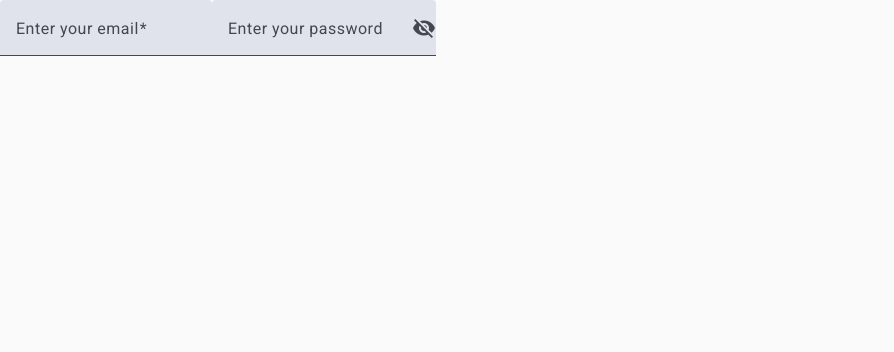
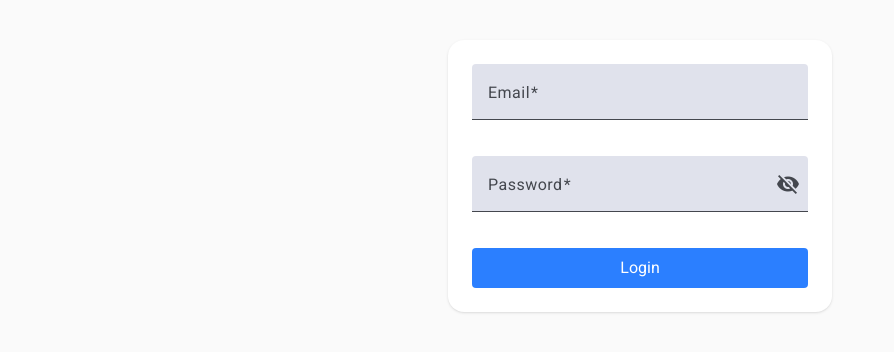
Before and after one commit to rsuciunttdata/timetracking-team-one, an Angular app: page /login in a window 1280 px wide. Shown: the top 352 px of the page, without its empty margins (0-894 px from the left). Built offline with nearby package versions, Linux system fonts and the light colour scheme.

Commit message:
finish login form

```diff
--- a/src/app/components/login/login.html
+++ b/src/app/components/login/login.html
@@ -1,29 +1,26 @@
-<div class="example-container">
-  <mat-form-field>
-    <mat-label>Enter your email</mat-label>
-    <input
-      matInput
-      placeholder="pat@example.com"
-      [formControl]="email"
-      (blur)="updateErrorMessage()"
-      required
-    />
-    @if (email.invalid) {
-      <mat-error>{{errorMessage()}}</mat-error>
-    }
+<form [formGroup]="form" (ngSubmit)="onSubmit()" class="space-y-4 w-full max-w-sm bg-white p-6 rounded-2xl shadow mx-auto mt-10">
+  <mat-form-field appearance="fill" class="w-full">
+    <mat-label>Email</mat-label>
+    <input matInput placeholder="you@example.com" formControlName="email" required />
+    <mat-error *ngIf="form.get('email')?.hasError('required')">Email is required</mat-error>
+    <mat-error *ngIf="form.get('email')?.hasError('email')">Invalid email</mat-error>
   </mat-form-field>
 
-  <mat-form-field>
-    <mat-label>Enter your password</mat-label>
-    <input matInput [type]="hide() ? 'password' : 'text'" />
+  <mat-form-field appearance="fill" class="w-full">
+    <mat-label>Password</mat-label>
+    <input matInput [type]="hide() ? 'password' : 'text'" formControlName="password" required />
     <button
-      matIconButton
+      mat-icon-button
       matSuffix
       (click)="clickEvent($event)"
       [attr.aria-label]="'Hide password'"
       [attr.aria-pressed]="hide()"
+      type="button"
     >
-      <mat-icon>{{hide() ? 'visibility_off' : 'visibility'}}</mat-icon>
+      <mat-icon>{{ hide() ? 'visibility_off' : 'visibility' }}</mat-icon>
     </button>
+    <mat-error *ngIf="form.get('password')?.hasError('required')">Password is required</mat-error>
   </mat-form-field>
-</div>
+
+  <button type="submit" class="bg-blue-500 text-white px-4 py-2 rounded w-full">Login</button>
+</form>
--- a/src/app/components/login/login.ts
+++ b/src/app/components/login/login.ts
@@ -1,48 +1,48 @@
-import { Component, ChangeDetectionStrategy, signal } from '@angular/core';
+import { Component, signal } from '@angular/core';
 import { CommonModule } from '@angular/common';
 import { RouterModule } from '@angular/router';
-import { takeUntilDestroyed } from '@angular/core/rxjs-interop';
-import { FormControl, FormsModule, ReactiveFormsModule, Validators } from '@angular/forms';
+import { FormBuilder, FormGroup, Validators, ReactiveFormsModule } from '@angular/forms';
 import { MatFormFieldModule } from '@angular/material/form-field';
 import { MatInputModule } from '@angular/material/input';
-import { merge } from 'rxjs';
 import { MatIconModule } from '@angular/material/icon';
-
+import { MatButtonModule } from '@angular/material/button';
 
 @Component({
   selector: 'app-login',
-  imports: [CommonModule, RouterModule, MatFormFieldModule, MatInputModule, FormsModule, ReactiveFormsModule, MatIconModule],
+  standalone: true,
+  imports: [
+    CommonModule,
+    RouterModule,
+    ReactiveFormsModule,
+    MatFormFieldModule,
+    MatInputModule,
+    MatIconModule,
+    MatButtonModule
+  ],
   templateUrl: './login.html',
-  styleUrl: './login.css'
+  styleUrl: './login.css',
 })
 export class Login {
+  form: FormGroup;
+  hide = signal(true);
 
-  readonly email = new FormControl('', [Validators.required, Validators.email]);
-
-  errorMessage = signal('');
-
-  constructor() {
-    merge(this.email.statusChanges, this.email.valueChanges)
-      .pipe(takeUntilDestroyed())
-      .subscribe(() => this.updateErrorMessage());
+  constructor(private fb: FormBuilder) {
+    this.form = this.fb.group({
+      email: ['', [Validators.required, Validators.email]],
+      password: ['', Validators.required]
+    });
   }
 
-  updateErrorMessage() {
-    if (this.email.hasError('required')) {
-      this.errorMessage.set('You must enter a value');
-    } else if (this.email.hasError('email')) {
-      this.errorMessage.set('Not a valid email');
-    } else {
-      this.errorMessage.set('');
-    }
-  }
-
-  hide = signal(true);
   clickEvent(event: MouseEvent) {
     this.hide.set(!this.hide());
     event.stopPropagation();
   }
 
-
-
+  onSubmit() {
+    if (this.form.valid) {
+      console.log('Form Submitted:', this.form.value);
+    } else {
+      this.form.markAllAsTouched();
+    }
+  }
 }
```
